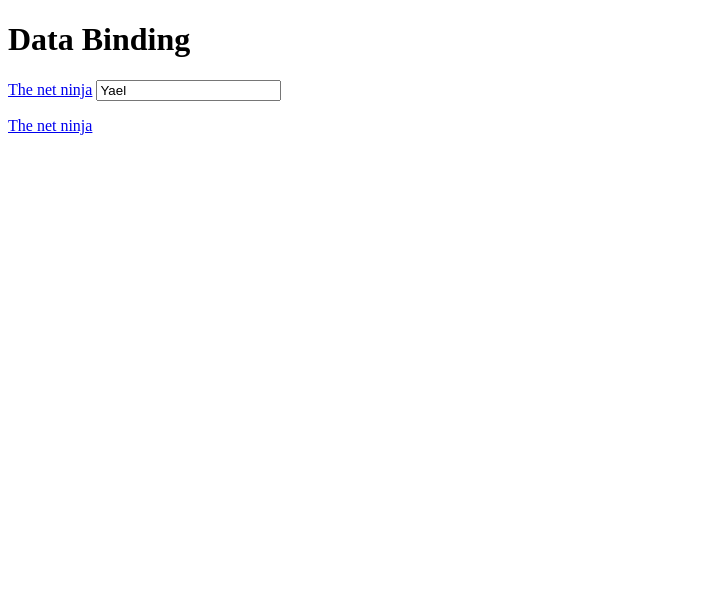
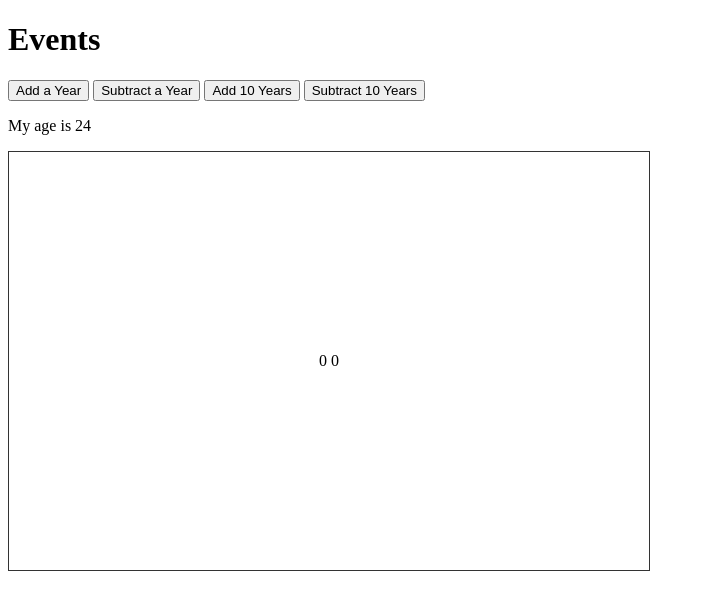
Before and after one commit to cyaelcastro/Vue, a website: page index.html in a window 1280 px wide. Shown: the whole page, without its empty margins (0-705 px from the left). Drawn offline with nearby package versions, Linux system fonts and the light colour scheme.

Commit message:
Events in VueJS

```diff
--- a/app.js
+++ b/app.js
@@ -1,14 +1,20 @@
 new Vue ({
     el:"#vue-app",
     data: {
-        name: "Yael",
-        job: "Programmer",
-        website: "http://www.thenetninja.co.uk",
-        websiteTag: "<a href='http://www.thenetninja.co.uk'>The net ninja</a>"
+        age: 24,
+        x: 0,
+        y: 0
     },
     methods: {
-        greet: function(time){
-            return "Good " + time + " " + this.name
+        add: function(inc){
+            this.age += inc;
+        },
+        subtract: function(dec){
+            this.age -= dec;
+        },
+        updateXY: function(event){
+            this.x = event.offsetX;
+            this.y = event.offsetY;
         }
     }
 })
--- a/index.html
+++ b/index.html
@@ -11,10 +11,13 @@
 </head>
 <body>
     <div id="vue-app">
-        <h1>Data Binding</h1>
-        <a v-bind:href="website">The net ninja</a>
-        <input type="text" v-bind:value="name">
-        <p v-html="websiteTag"></p>
+        <h1>Events</h1>
+        <button v-on:click="add(1)">Add a Year</button>
+        <button @click="subtract(1)">Subtract a Year</button>
+        <button v-on:click="add(10)">Add 10 Years</button>
+        <button @click="subtract(10)">Subtract 10 Years</button>
+        <p>My age is {{ age }}</p>
+        <div v-on:mousemove="updateXY" id="canvas"> {{ x }} {{ y }}</div>
     </div>
     <script src="app.js"></script>
 </body>
--- a/style.css
+++ b/style.css
@@ -0,0 +1,6 @@
+#canvas{
+    width: 600px;
+    padding: 200px 20px;
+    text-align: center;
+    border: 1px solid #333;
+}
```
